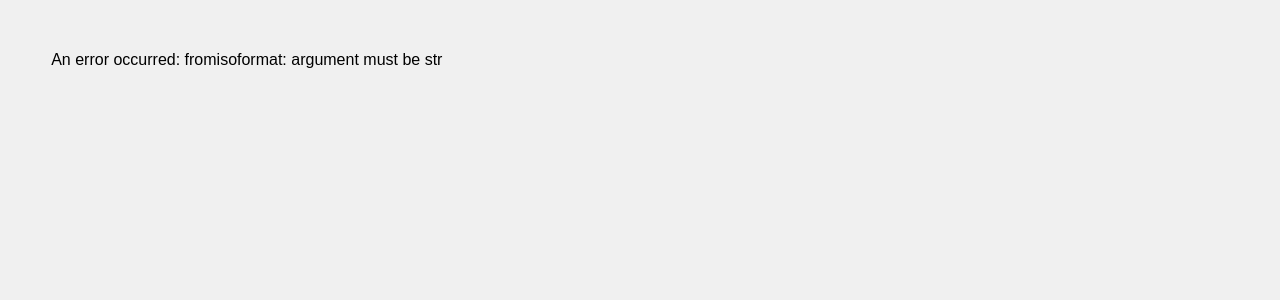
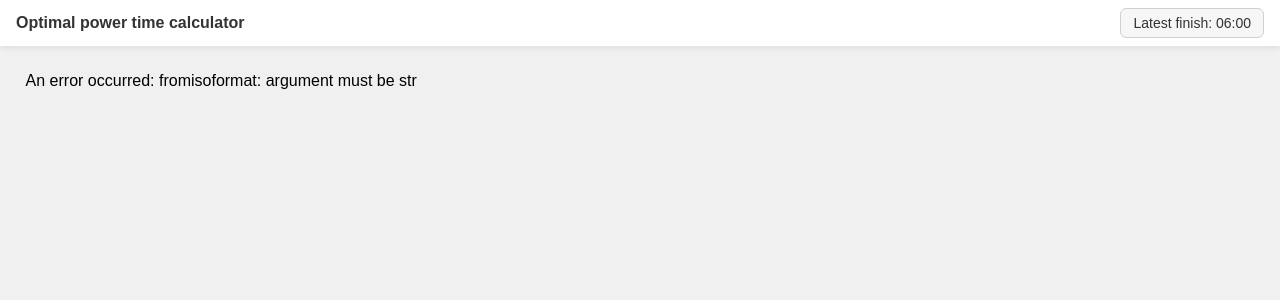
Before and after one commit to StefanMich/optimal_power_time_calculator_web, a Django app: page /house/1/ in a window 1280 px wide. Shown: the top 300 px of the page. Run offline with Django 5.2, Linux system fonts and the light colour scheme; tables that the repository leaves empty hold one stand-in row (values such as "Sample post"); a database or web service that is not in the repository returns one stand-in record (values such as "Sample title"); data that the repository does not hold is empty.

Commit message:
Add top bar with time

```diff
--- /dev/null
+++ b/web/templates/web/base.html
@@ -0,0 +1,187 @@
+<!DOCTYPE html>
+<html lang="en-GB">
+<head>
+    <title>{% block title %}Optimal power time calculator{% endblock %}</title>
+    <meta charset="UTF-8">
+    <meta name="viewport" content="width=device-width, initial-scale=1.0">
+    <style>
+        body {
+            margin: 0;
+        }
+
+        .top-menu {
+            align-items: center;
+            background: #ffffff;
+            box-shadow: 0 2px 6px rgba(0, 0, 0, 0.08);
+            display: flex;
+            justify-content: space-between;
+            margin: 0;
+            padding: 8px 16px;
+        }
+
+        .top-menu-title {
+            color: #333;
+            font-size: 16px;
+            font-weight: 600;
+        }
+
+        .latest-finish-button {
+            background: #f6f6f6;
+            border: 1px solid #d0d0d0;
+            border-radius: 6px;
+            color: #333;
+            cursor: pointer;
+            font-size: 14px;
+            padding: 6px 12px;
+        }
+
+        .latest-finish-button:hover {
+            background: #efefef;
+        }
+
+        .latest-finish-dialog {
+            border: 1px solid #d0d0d0;
+            border-radius: 10px;
+            inset: 0;
+            margin: auto;
+            padding: 16px;
+            position: fixed;
+            width: min(320px, 90vw);
+        }
+
+        .latest-finish-dialog::backdrop {
+            background: rgba(0, 0, 0, 0.25);
+        }
+
+        .latest-finish-field {
+            display: flex;
+            flex-direction: column;
+            gap: 8px;
+            margin-bottom: 16px;
+        }
+
+        .latest-finish-inputs {
+            display: flex;
+            gap: 8px;
+        }
+
+        .latest-finish-inputs select {
+            flex: 1;
+        }
+
+        .latest-finish-actions {
+            display: flex;
+            gap: 8px;
+            justify-content: flex-end;
+        }
+
+        .page-content {
+            padding: 2vw;
+        }
+    </style>
+    {% block extra_head %}{% endblock %}
+</head>
+<body>
+    <div class="top-menu">
+        <div class="top-menu-title">Optimal power time calculator</div>
+        <button class="latest-finish-button" id="latestFinishButton" type="button">
+            Latest finish: <span id="latestFinishValue">06:00</span>
+        </button>
+    </div>
+
+    <dialog class="latest-finish-dialog" id="latestFinishDialog">
+        <form method="dialog">
+            <div class="latest-finish-field">
+                <label for="latestFinishHour">Latest finish time</label>
+                <div class="latest-finish-inputs">
+                    <select id="latestFinishHour"></select>
+                    <span>:</span>
+                    <select id="latestFinishMinute"></select>
+                </div>
+            </div>
+            <div class="latest-finish-actions">
+                <button type="button" id="latestFinishCancel">Cancel</button>
+                <button type="button" id="latestFinishSave">Save</button>
+            </div>
+        </form>
+    </dialog>
+
+    <main class="page-content">
+        {% block content %}{% endblock %}
+    </main>
+
+    <script>
+        document.addEventListener('DOMContentLoaded', () => {
+            const storageKey = 'latestFinishTime';
+            const defaultValue = '06:00';
+            const button = document.getElementById('latestFinishButton');
+            const valueSpan = document.getElementById('latestFinishValue');
+            const dialog = document.getElementById('latestFinishDialog');
+            const hourSelect = document.getElementById('latestFinishHour');
+            const minuteSelect = document.getElementById('latestFinishMinute');
+            const cancelButton = document.getElementById('latestFinishCancel');
+            const saveButton = document.getElementById('latestFinishSave');
+
+            const pad = (value) => String(value).padStart(2, '0');
+            const toTimeValue = (hour, minute) => `${pad(hour)}:${pad(minute)}`;
+            const parseTime = (value) => {
+                const [hour, minute] = value.split(':');
+                return {
+                    hour: Number.parseInt(hour || '0', 10),
+                    minute: Number.parseInt(minute || '0', 10),
+                };
+            };
+
+            const populateSelect = (select, max) => {
+                select.innerHTML = '';
+                for (let i = 0; i <= max; i += 1) {
+                    const option = document.createElement('option');
+                    option.value = pad(i);
+                    option.textContent = pad(i);
+                    select.appendChild(option);
+                }
+            };
+
+            populateSelect(hourSelect, 23);
+            populateSelect(minuteSelect, 59);
+
+            const currentValue = sessionStorage.getItem(storageKey) || defaultValue;
+            const initialTime = parseTime(currentValue);
+            valueSpan.textContent = currentValue;
+            hourSelect.value = pad(initialTime.hour);
+            minuteSelect.value = pad(initialTime.minute);
+
+            button.addEventListener('click', () => {
+                const storedValue = sessionStorage.getItem(storageKey) || defaultValue;
+                const storedTime = parseTime(storedValue);
+                hourSelect.value = pad(storedTime.hour);
+                minuteSelect.value = pad(storedTime.minute);
+                if (typeof dialog.showModal === 'function') {
+                    dialog.showModal();
+                } else {
+                    dialog.setAttribute('open', 'open');
+                }
+            });
+
+            cancelButton.addEventListener('click', () => {
+                if (typeof dialog.close === 'function') {
+                    dialog.close();
+                } else {
+                    dialog.removeAttribute('open');
+                }
+            });
+
+            saveButton.addEventListener('click', () => {
+                const newValue = toTimeValue(hourSelect.value, minuteSelect.value);
+                sessionStorage.setItem(storageKey, newValue);
+                valueSpan.textContent = newValue;
+                if (typeof dialog.close === 'function') {
+                    dialog.close();
+                } else {
+                    dialog.removeAttribute('open');
+                }
+            });
+        });
+    </script>
+</body>
+</html>
--- a/web/templates/web/house.html
+++ b/web/templates/web/house.html
@@ -1,10 +1,8 @@
-<!DOCTYPE html>
-<html lang="en">
-<head>
-    <title>Optimal power time calculator</title>
-    <meta charset="UTF-8">
-    <meta name="viewport" content="width=device-width, initial-scale=1.0">
+{% extends 'web/base.html' %}
 
+{% block title %}Optimal power time calculator{% endblock %}
+
+{% block content %}
 <style>
     * {
         margin: 0;
@@ -17,7 +15,6 @@
         display: block;
         justify-content: center;
         align-items: start;
-        padding: 2vw;
         background-color: #f0f0f0;
         font-family: Arial, sans-serif;
     }
@@ -44,10 +41,6 @@
         color: #555;
     }
 </style>
-
-</head>
-
-<body>
 
 {% if error_message %}
 <div class="error-message">
@@ -79,20 +72,21 @@
                 </span>
             </div>
             <div>
-                <strong>Hours to start:</strong> <span id="hours_to_start">{{ program.hours_to_start | floatformat:2 }}</span>
+                <strong>Hours to start:</strong>
+                <span id="hours_to_start">{{ program.hours_to_start | floatformat:2 }}</span>
             </div>
             <div>
-                <strong>Average price:</strong> <span id="price">{{ program.price | floatformat:3}} kr/kWh</span>
+                <strong>Average price:</strong>
+                <span id="price">{{ program.price | floatformat:3}} kr/kWh</span>
             </div>
             <div>
-                <strong>Suboptimal Price Multiplier:</strong> <span id="suboptimal_price_multiplier">{{ program.suboptimal_price_multiplier | floatformat:3}}</span>
+                <strong>Suboptimal Price Multiplier:</strong>
+                <span id="suboptimal_price_multiplier">
+                    {{ program.suboptimal_price_multiplier | floatformat:3}}
+                </span>
             </div>
         </div>
     {% endfor %}
     </div>
 {% endfor %}
-
-</body>
-
-
-</html>
+{% endblock %}
--- a/web/templates/web/index.html
+++ b/web/templates/web/index.html
@@ -1,3 +1,8 @@
+{% extends 'web/base.html' %}
+
+{% block title %}Optimal power time calculator{% endblock %}
+
+{% block content %}
 {% for house in houses %}
     <div class="house-card">
         <a href="{% url 'optimal_power_for_house' house.id %}" class="house-link">
@@ -40,3 +45,4 @@
         text-align: center;
     }
 </style>
+{% endblock %}
```
Lines whose indentation alone changed are shown as unchanged.
